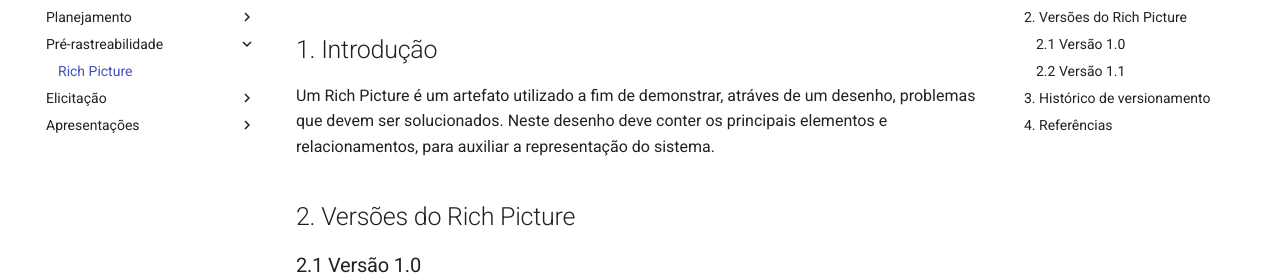
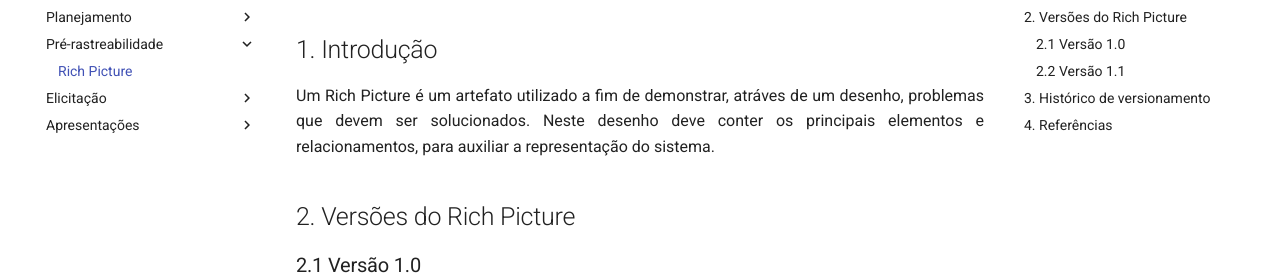
Before and after one commit to Requisitos-de-Software/2021.2-Prime-video, an MkDocs documentation site: the page built from docs/pre_rastreabilidade/rich_picture.md, in a window 1280 px wide. Shown: the part 148-426 px from the top of the page. Built offline with MkDocs 1.6.1 and Material for MkDocs 9.7.7, drawn with Linux system fonts in a browser that asks for light colours; comment, search, counter and statistics services are not loaded.

Commit message:
fix: texto justificado

```diff
--- a/docs/pre_rastreabilidade/rich_picture.md
+++ b/docs/pre_rastreabilidade/rich_picture.md
@@ -2,7 +2,7 @@
 
 ## 1. Introdução
 
-<p style="align-text: justify;">
+<p align="justify">
 Um Rich Picture é um artefato utilizado a fim de demonstrar, atráves de um desenho, problemas que devem ser solucionados. Neste desenho deve conter os principais elementos e relacionamentos, para auxiliar a representação do sistema.
 </p>
 
```
